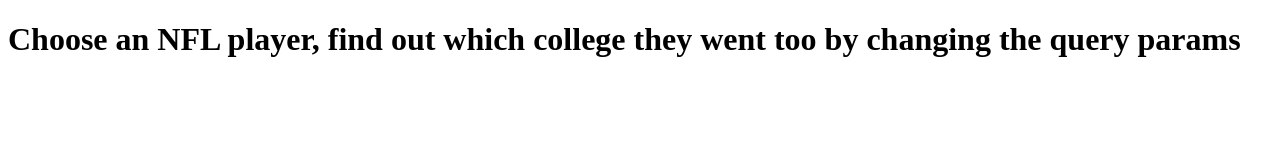
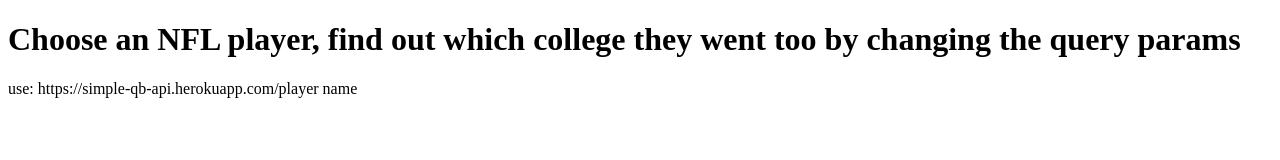
Before and after one commit to Kxinen/Football-names-api, a website: page index.html in a window 1280 px wide. Drawn offline with Linux system fonts and the light colour scheme.

Commit message:
added instructions

```diff
--- a/index.html
+++ b/index.html
@@ -10,6 +10,8 @@
 <body>
     <h1>Choose an NFL player, find out which college they went too by changing the query params</h1>
 
+    <p>use: https://simple-qb-api.herokuapp.com/player name</p>
+
 
 
     <script src="/main.js" type="application/json"></script>
```
